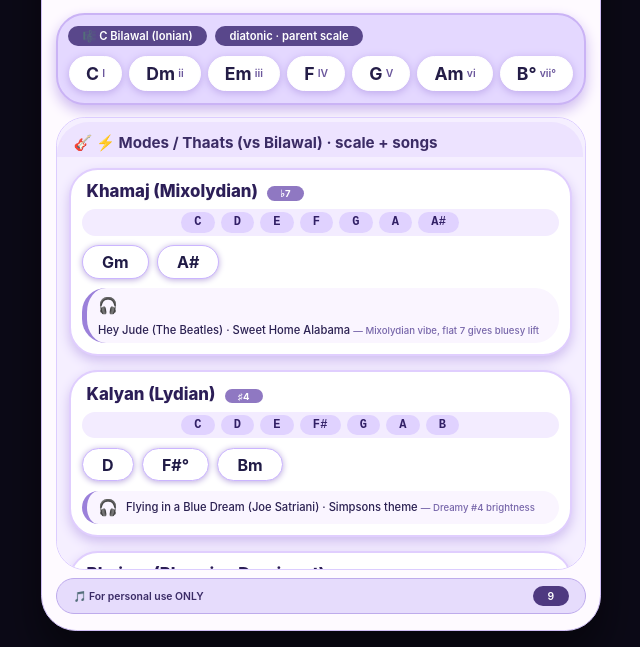
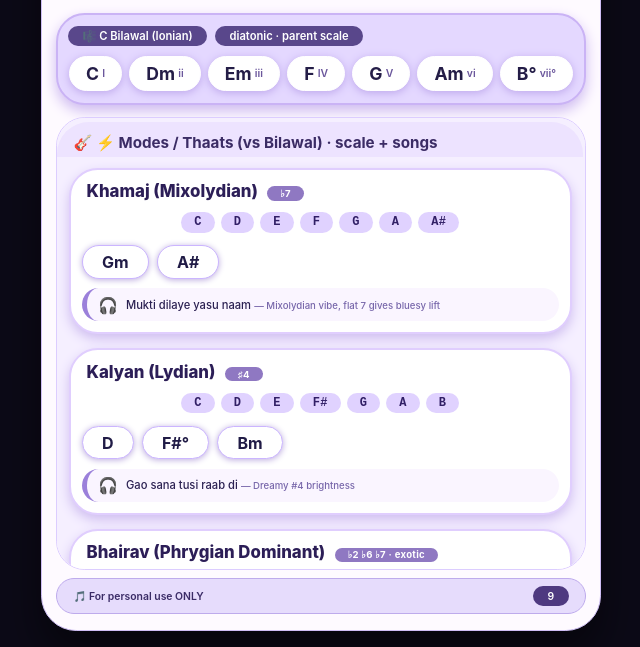
Before and after one commit to adilnesmith/chords-generator, a plain HTML site: page index.html in a window 1280 px wide. Shown: the part 153-800 px from the top of the page, without its empty margins (319-959 px from the left). Drawn offline with Linux system fonts and the light colour scheme.

Commit message:
Reduced the thaats and added example gospel songs

```diff
--- a/index.html
+++ b/index.html
@@ -237,7 +237,6 @@
       gap: 0.4rem;
       margin: 0.5rem 0 0.6rem 0;
       padding: 0.2rem 0.2rem;
-      background: #f3ecff;
       border-radius: 2rem;
       justify-content: center;
     }
@@ -425,35 +424,35 @@
         name: "Khamaj (Mixolydian)", desc: "♭7",
         pattern: [2,2,1,2,2,1,2],
         qualities: ["maj","min","min","maj","min","min","maj"],
-        songRef: "Hey Jude (The Beatles) · Sweet Home Alabama",
+        songRef: "Mukti dilaye yasu naam",
         songDetail: "Mixolydian vibe, flat 7 gives bluesy lift"
       },
       {
         name: "Kalyan (Lydian)", desc: "♯4",
         pattern: [2,2,2,1,2,2,1],
         qualities: ["maj","maj","min","dim","maj","min","min"],
-        songRef: "Flying in a Blue Dream (Joe Satriani) · Simpsons theme",
+        songRef: "Gao sana tusi raab di",
         songDetail: "Dreamy #4 brightness"
       },
       {
         name: "Bhairav (Phrygian Dominant)", desc: "♭2 ♭6 ♭7 · exotic",
         pattern: [1,2,2,1,2,2,2],   // 1 b2 3 4 5 b6 b7
         qualities: ["maj","maj","maj","maj","maj","maj","maj"],
-        songRef: "Misirlou · many Indian classical (Bhairav raga)",
+        songRef: "N/A",
         songDetail: "Middle Eastern tension, iconic"
       },
       {
         name: "Poorvi", desc: "♭2 ♯4 ♭7 · mysterious",
         pattern: [1,2,2,2,1,2,2],
         qualities: ["maj","maj","maj","maj","maj","maj","maj"],
-        songRef: "Raga Poorvi · classic dhrupad, 'Bada Khayal'",
+        songRef: "N/A",
         songDetail: "Deep serene mood"
       },
       {
         name: "Marwa", desc: "♭2 · urgent, bright",
         pattern: [1,2,2,1,2,2,2],
         qualities: ["maj","maj","maj","maj","maj","maj","maj"],
-        songRef: "Raga Marwa (Nikhil Banerjee) · intense sunset raga",
+        songRef: "N/A",
         songDetail: "No perfect fifth but powerful"
       }
     ];
@@ -464,37 +463,24 @@
         name: "Kafi (Dorian)", desc: "♮6 · soulful",
         pattern: [2,1,2,2,2,1,2],
         qualities: ["min","min","maj","maj","min","dim","maj"],
-        songRef: "Billie Jean (Michael Jackson) · Scarborough Fair",
+        songRef: "Saryo loko sady raab nu",
         songDetail: "Minor with major 6th, jazzy"
       },
       {
         name: "Bhairavi (Phrygian)", desc: "♭2 · dark & flamenco",
         pattern: [1,2,2,2,1,2,2],
         qualities: ["min","maj","maj","min","min","maj","maj"],
-        songRef: "Paint It Black (Rolling Stones) · Raga Bhairavi",
+        songRef: "Khudaya teri rooh to main bhala",
         songDetail: "Exotic flat 2, intense"
       },
       {
         name: "Todi", desc: "♭2 ♯4 · meditative",
         pattern: [1,2,2,1,2,2,2],
         qualities: ["min","maj","maj","maj","maj","dim","dim"],
-        songRef: "Raga Todi classic (M.S. Subbulakshmi)",
+        songRef: "N/A",
         songDetail: "Deep pathos, complex scale"
       },
-      {
-        name: "Multani", desc: "♭2 ♯4 · vibrant",
-        pattern: [1,2,2,2,1,2,2],
-        qualities: ["min","maj","maj","maj","maj","maj","maj"],
-        songRef: "Raga Multani (Hariprasad Chaurasia)",
-        songDetail: "Poignant & uplifting"
-      },
-      {
-        name: "Puriya Dhanashri", desc: "♯4 ♭7 · romantic dusk",
-        pattern: [2,2,2,1,2,2,1],
-        qualities: ["maj","min","min","maj","maj","min","dim"],
-        songRef: "Raga Puriya Dhanashri (Kishori Amonkar)",
-        songDetail: "Intense, serene combination"
-      }
+
     ];
 
     // Helper: get scale notes array from pattern & root
```
